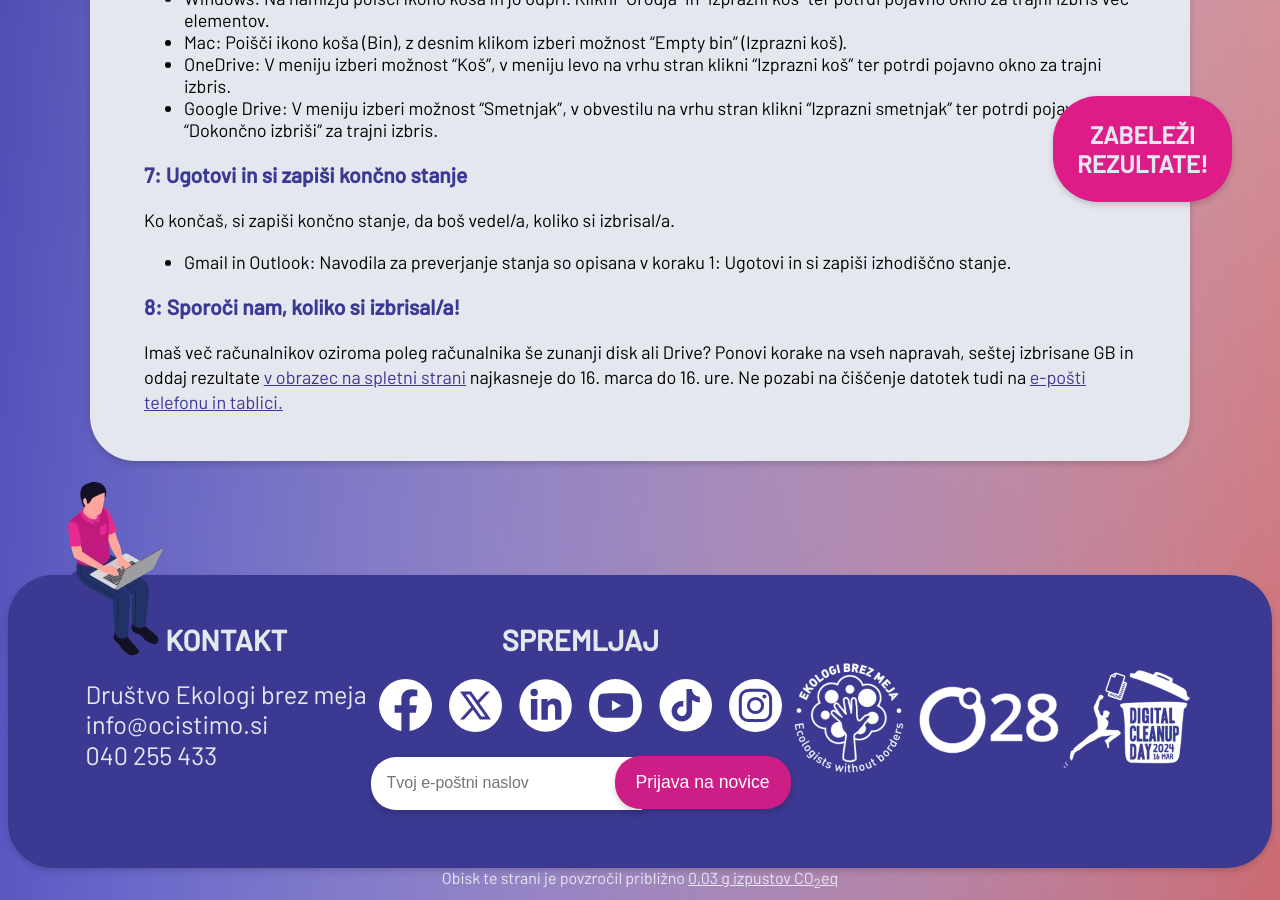
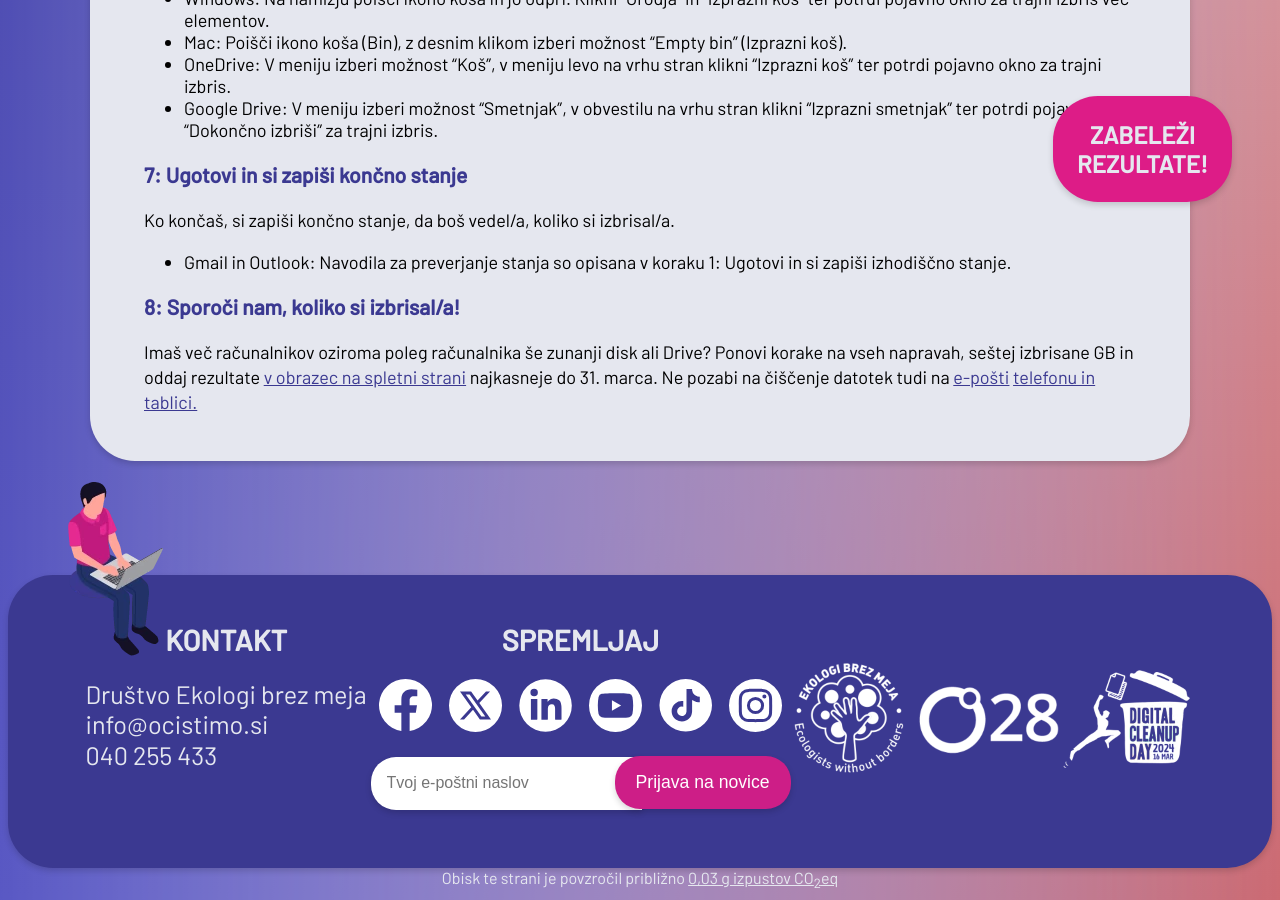
Before and after one commit to ewba/dcd-si, a Jekyll site: the page built from datoteke.md, in a window 1280 px wide and 900 px high, scrolled down 1900 px. Built offline with Jekyll 4.4.1, drawn with Linux system fonts in a browser that asks for light colours.

Commit message:
Update datoteke.md

```diff
--- a/datoteke.md
+++ b/datoteke.md
@@ -49,4 +49,4 @@ Ko končaš, si zapiši končno stanje, da boš vedel/a, koliko si izbrisal/a.
 - Gmail in Outlook: Navodila za preverjanje stanja so opisana v koraku 1: Ugotovi in si zapiši izhodiščno stanje.
 
 ### 8: Sporoči nam, koliko si izbrisal/a!
-Imaš več računalnikov oziroma poleg računalnika še zunanji disk ali Drive? Ponovi korake na vseh napravah, seštej izbrisane GB in oddaj rezultate [v obrazec na spletni strani]({{ site.submitURL }}) najkasneje do 16. marca do 16. ure. Ne pozabi na čiščenje datotek tudi na <a href="eposta.html" target="_blank" rel="noopener">e-pošti</a> <a href="telefon.html" target="_blank" rel="noopener">telefonu in tablici.</a>
+Imaš več računalnikov oziroma poleg računalnika še zunanji disk ali Drive? Ponovi korake na vseh napravah, seštej izbrisane GB in oddaj rezultate [v obrazec na spletni strani]({{ site.submitURL }}) najkasneje do 31. marca. Ne pozabi na čiščenje datotek tudi na <a href="eposta.html" target="_blank" rel="noopener">e-pošti</a> <a href="telefon.html" target="_blank" rel="noopener">telefonu in tablici.</a>
```
